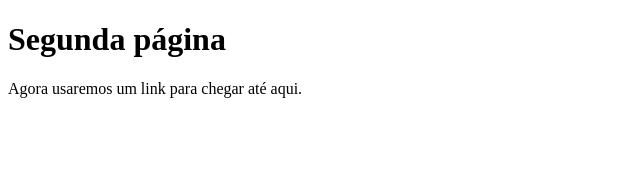
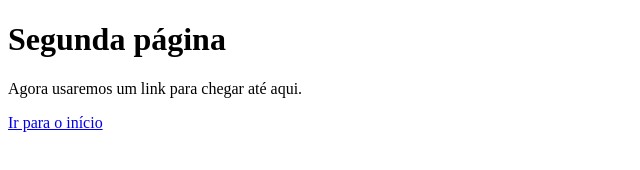
Before and after one commit to Thule18/Thule18.github.io, a plain HTML site: page segunda.html in a window 1280 px wide. Shown: the whole page, without its empty margins (0-640 px from the left). Drawn offline with Linux system fonts and the light colour scheme.

Commit message:
Update segunda.html

```diff
--- a/segunda.html
+++ b/segunda.html
@@ -7,5 +7,6 @@
 <body>
   <h1>Segunda página</h1>
   <p>Agora usaremos um link para chegar até aqui.</p>
+  <a href="index.html">Ir para o início</a>
 </body>
 </html>
```
